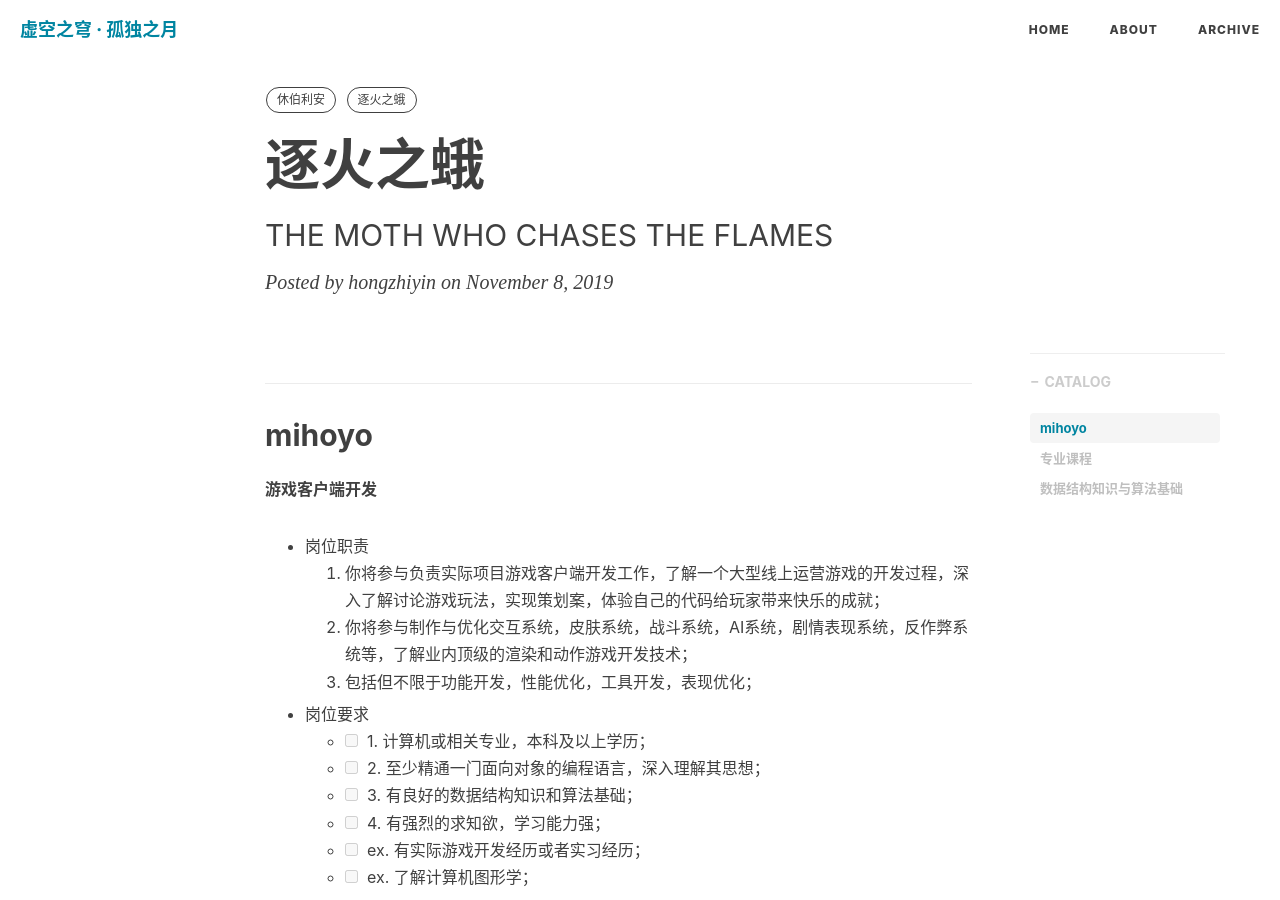
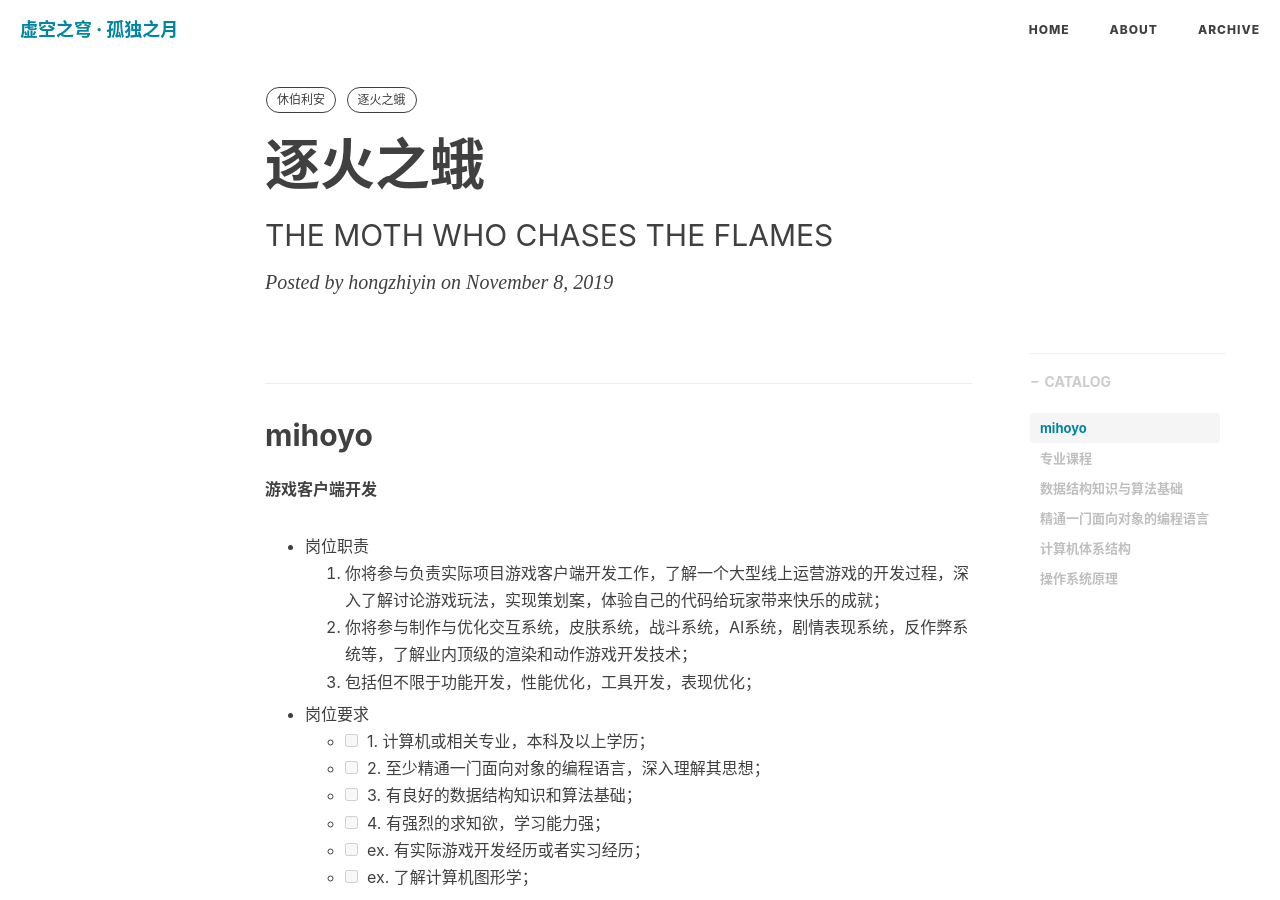
Before and after one commit to hongzhiyin/hongzhiyin.github.io, a Jekyll site: the page built from _posts/Hyperion/2019-11-08-the-moth-who-chases-the-flames.md, in a window 1280 px wide and 900 px high. Built offline with Jekyll 4.4.1, drawn with Linux system fonts in a browser that asks for light colours; nearby versions of some CDN libraries; comment, search, counter and statistics services are not loaded; some of the changed text lies outside the part shown.

Commit message:
Update 2019-11-08-the-moth-who-chases-the-flames.md

```diff
--- a/_posts/Hyperion/2019-11-08-the-moth-who-chases-the-flames.md
+++ b/_posts/Hyperion/2019-11-08-the-moth-who-chases-the-flames.md
@@ -74,10 +74,6 @@
 
 
 
----
-
-
-
 ## 专业课程
 
 **计算机应用技术**
@@ -92,7 +88,20 @@
 - [ ] &nbsp; 研究生英语综合教程上
 - [ ] &nbsp; 研究生英语综合教程下
 
+
+
 ## 数据结构知识与算法基础
 
-- [ ] &nbsp; 【 3 / 50 】 Codeforces Round 50 场
-  ![](/img/process/process-10.png)
+- [ ] &nbsp; 【 3 / 50 】 Codeforces Round 50 场 ![](/img/process/process-05.png)
+
+
+
+## 精通一门面向对象的编程语言
+
+
+
+## 计算机体系结构
+
+
+
+## 操作系统原理
```
